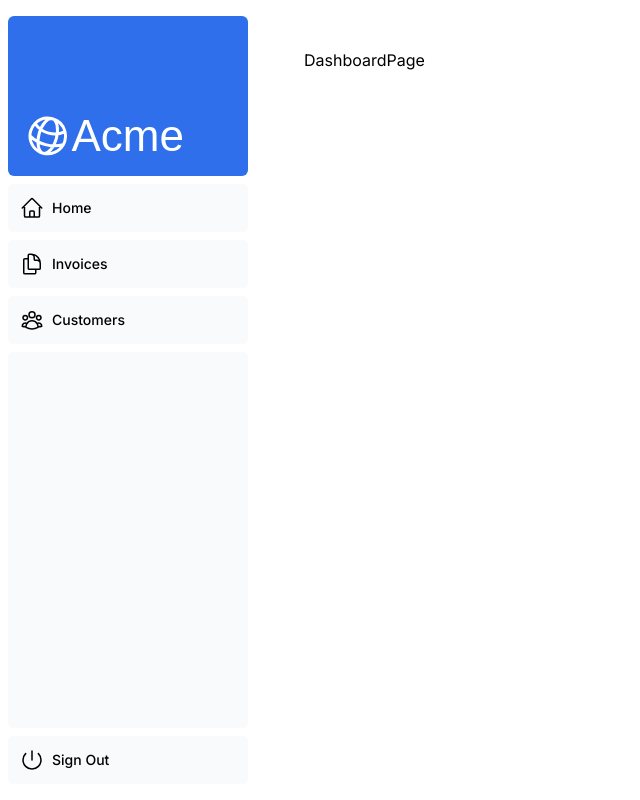
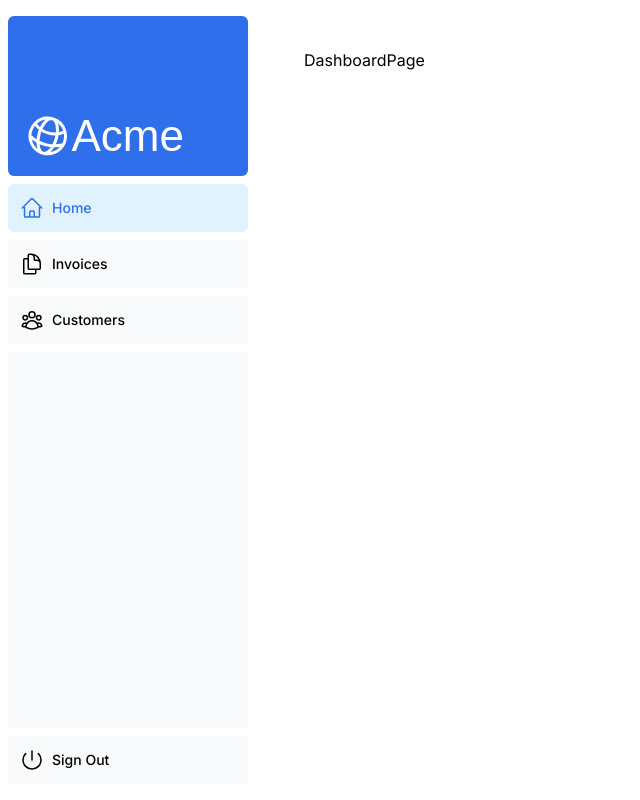
Before and after one commit to Amirmoh10/nextjs-example, a Next.js app: page /dashboard in a window 1280 px wide. Shown: the whole page, without its empty margins (0-640 px from the left). Built offline with nearby package versions, Linux system fonts and the light colour scheme; a web font is replaced by a local one.

Commit message:
show active link

```diff
--- a/app/ui/dashboard/nav-links.tsx
+++ b/app/ui/dashboard/nav-links.tsx
@@ -1,12 +1,14 @@
+"use client";
+
 import {
   UserGroupIcon,
   HomeIcon,
   DocumentDuplicateIcon,
 } from "@heroicons/react/24/outline";
 import Link from "next/link";
+import { usePathname } from "next/navigation";
+import clsx from "clsx";
 
-// Map of links to display in the side navigation.
-// Depending on the size of the application, this would be stored in a database.
 const links = [
   { name: "Home", href: "/dashboard", icon: HomeIcon },
   {
@@ -18,6 +20,8 @@
 ];
 
 export default function NavLinks() {
+  const pathname = usePathname();
+
   return (
     <>
       {links.map((link) => {
@@ -26,7 +30,12 @@
           <Link
             key={link.name}
             href={link.href}
-            className="flex h-[48px] grow items-center justify-center gap-2 rounded-md bg-gray-50 p-3 text-sm font-medium hover:bg-sky-100 hover:text-blue-600 md:flex-none md:justify-start md:p-2 md:px-3"
+            className={clsx(
+              "flex h-[48px] grow items-center justify-center gap-2 rounded-md bg-gray-50 p-3 text-sm font-medium hover:bg-sky-100 hover:text-blue-600 md:flex-none md:justify-start md:p-2 md:px-3",
+              {
+                "bg-sky-100 text-blue-600": pathname === link.href,
+              }
+            )}
           >
             <LinkIcon className="w-6" />
             <p className="hidden md:block">{link.name}</p>
```
